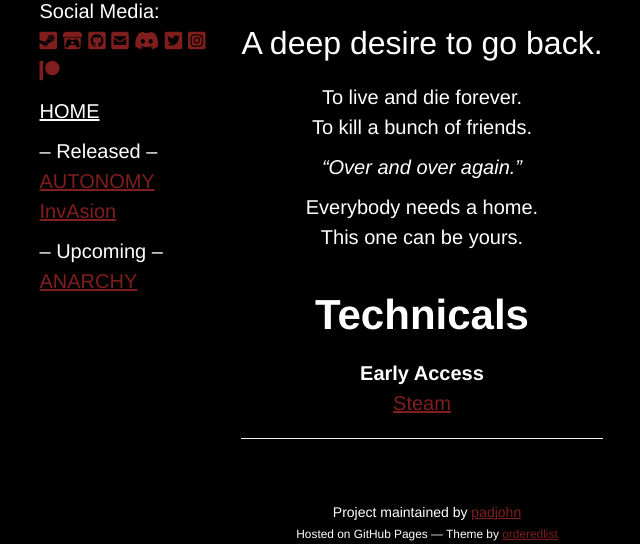
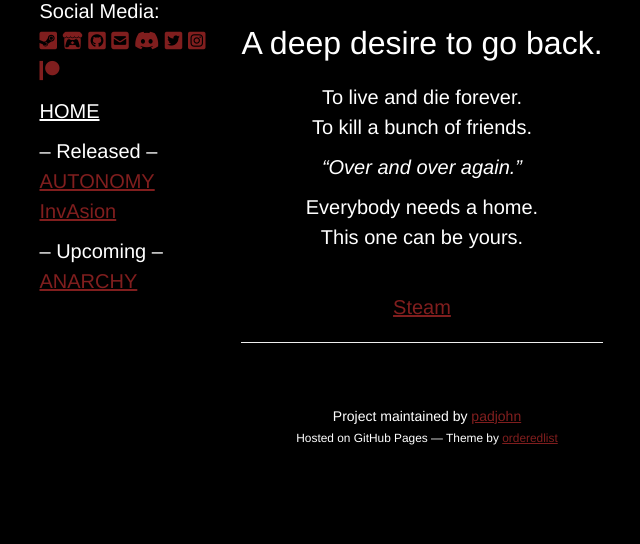
Before and after one commit to padjohn/norygami.github.io, a Jekyll site: the page built from sub/anarchy/anarchy.md, in a window 1280 px wide, cut to the strip 363-907 px from the top of the page. Shown: the whole strip, without its empty margins (213-853 px from the left). Built offline with Jekyll 4.4.1, drawn with Linux system fonts in a browser that asks for light colours; nearby versions of some CDN libraries; our own code applies the rules of GitHub Pages for plain Markdown files.

Commit message:
Update anarchy.md

```diff
--- a/sub/anarchy/anarchy.md
+++ b/sub/anarchy/anarchy.md
@@ -10,9 +10,6 @@ Everybody needs a home.
 This one can be yours.
 <br />
 
-# Technicals
-
-**Early Access**
 **[Steam](https://www.google.com](https://store.steampowered.com/app/2169000/TRACHI__ANARCHY/)https://store.steampowered.com/app/2169000/TRACHI__ANARCHY/)**
 
 ----
```
